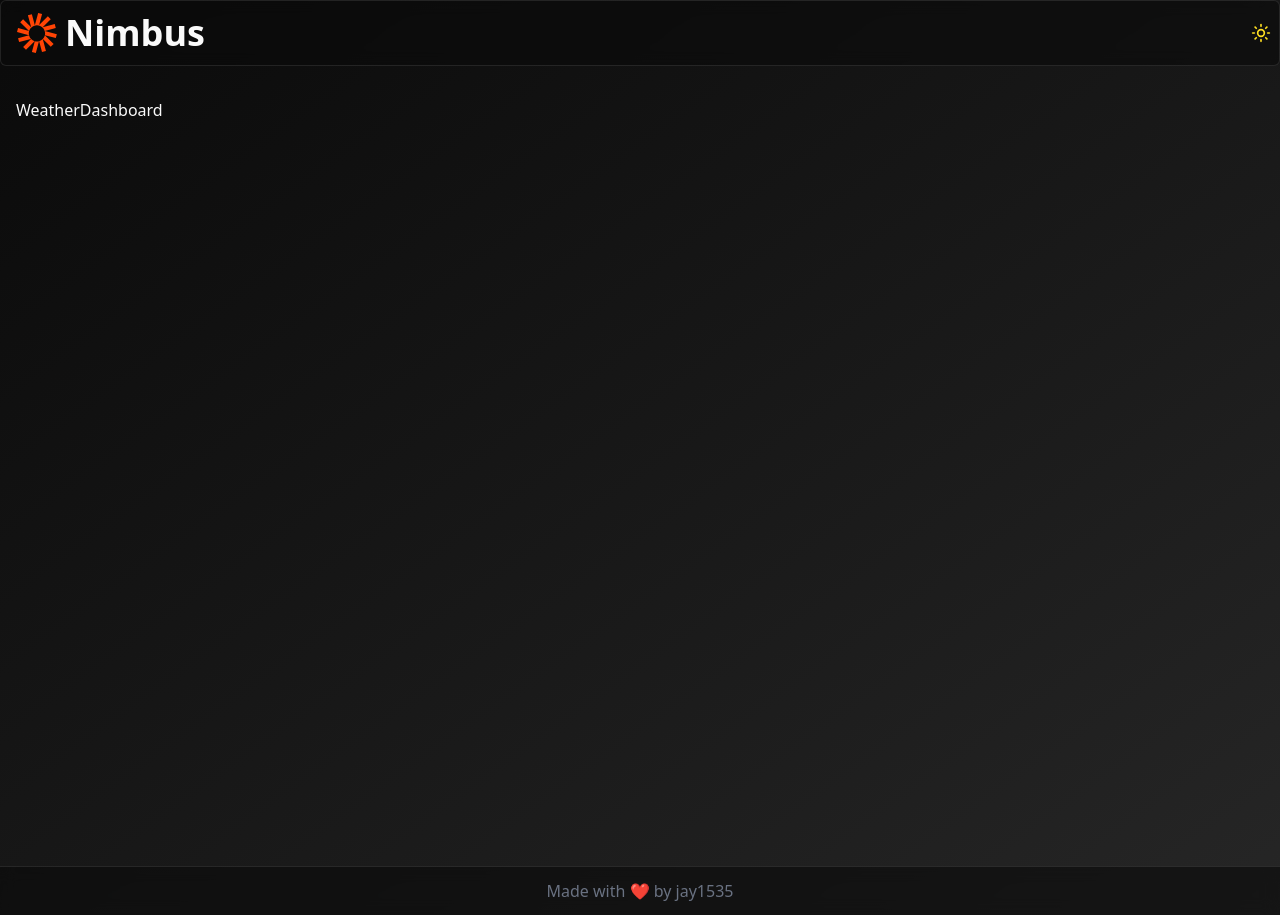
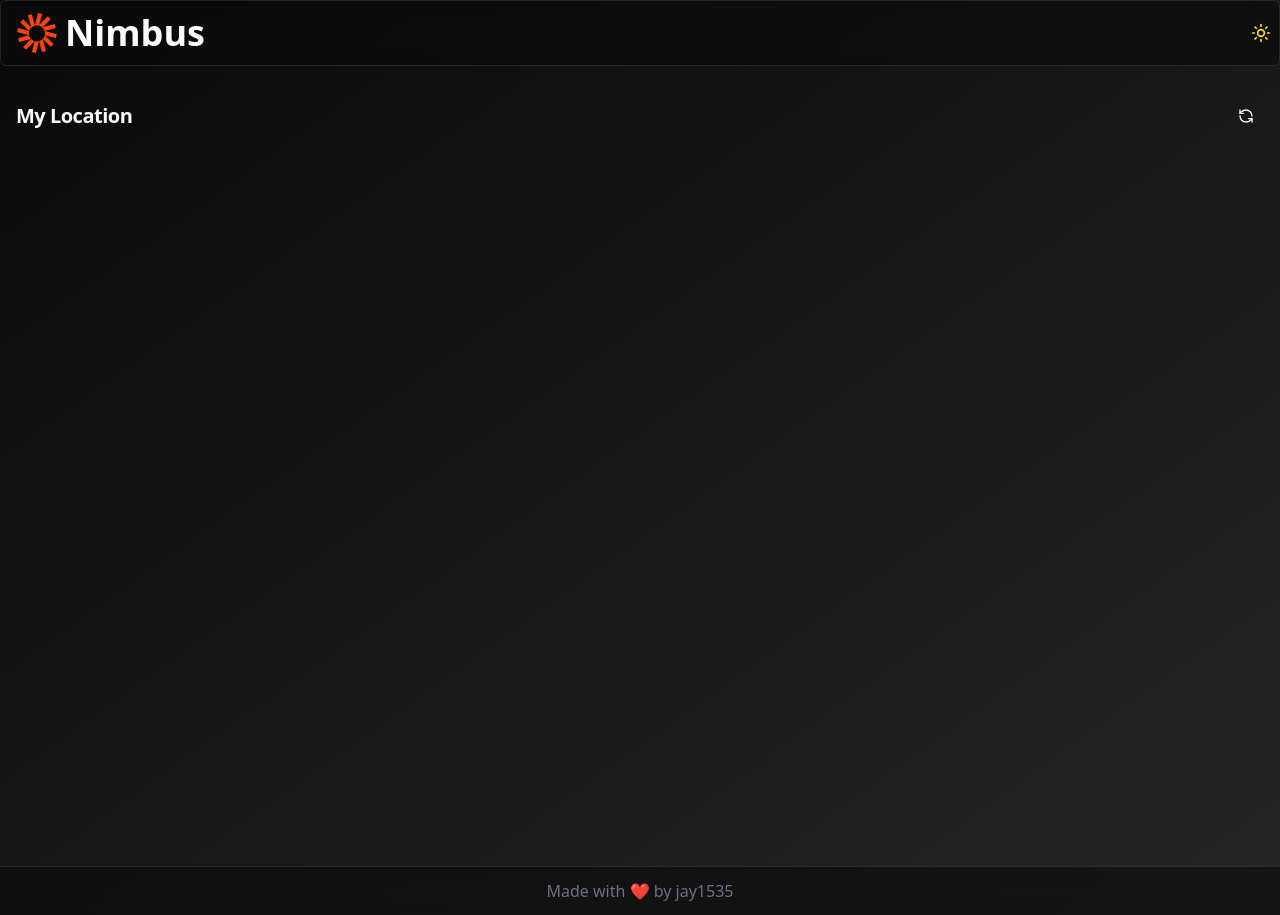
Before and after one commit to jay1535/Nimbus, a React (Vite) app: page / in a window 1280 px wide. Built offline with nearby package versions, Linux system fonts and the light colour scheme.

Commit message:
Added H1 tag and the refresh button

```diff
--- a/src/pages/WeatherDashboard.tsx
+++ b/src/pages/WeatherDashboard.tsx
@@ -1,11 +1,22 @@
-
+import { Button } from "@/components/ui/button";
+import { RefreshCcw } from "lucide-react";
 
 const WeatherDashboard = () => {
   return (
-    <div>
-      WeatherDashboard
+    <div className="space-y-4">
+      <div className="flex items-center justify-between">
+        <h1 className="text-xl font-bold tracking-tight">My Location</h1>
+        <Button
+          variant={"ghost"}
+          size={"icon"}
+          // disabled={}
+          // onClick={}
+        >
+          <RefreshCcw />
+        </Button>
+      </div>
     </div>
-  )
-}
+  );
+};
 
-export default WeatherDashboard
+export default WeatherDashboard;
```
